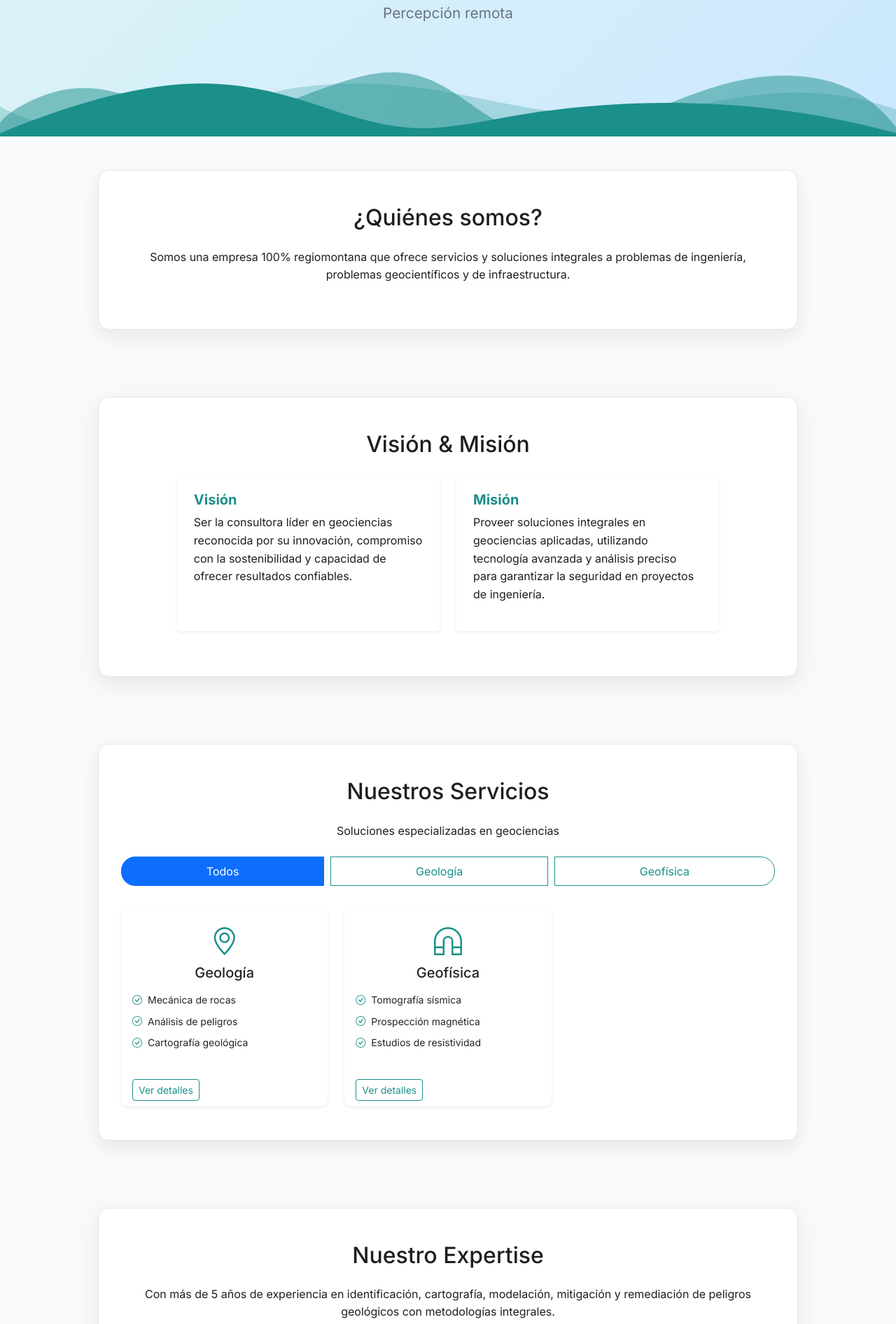
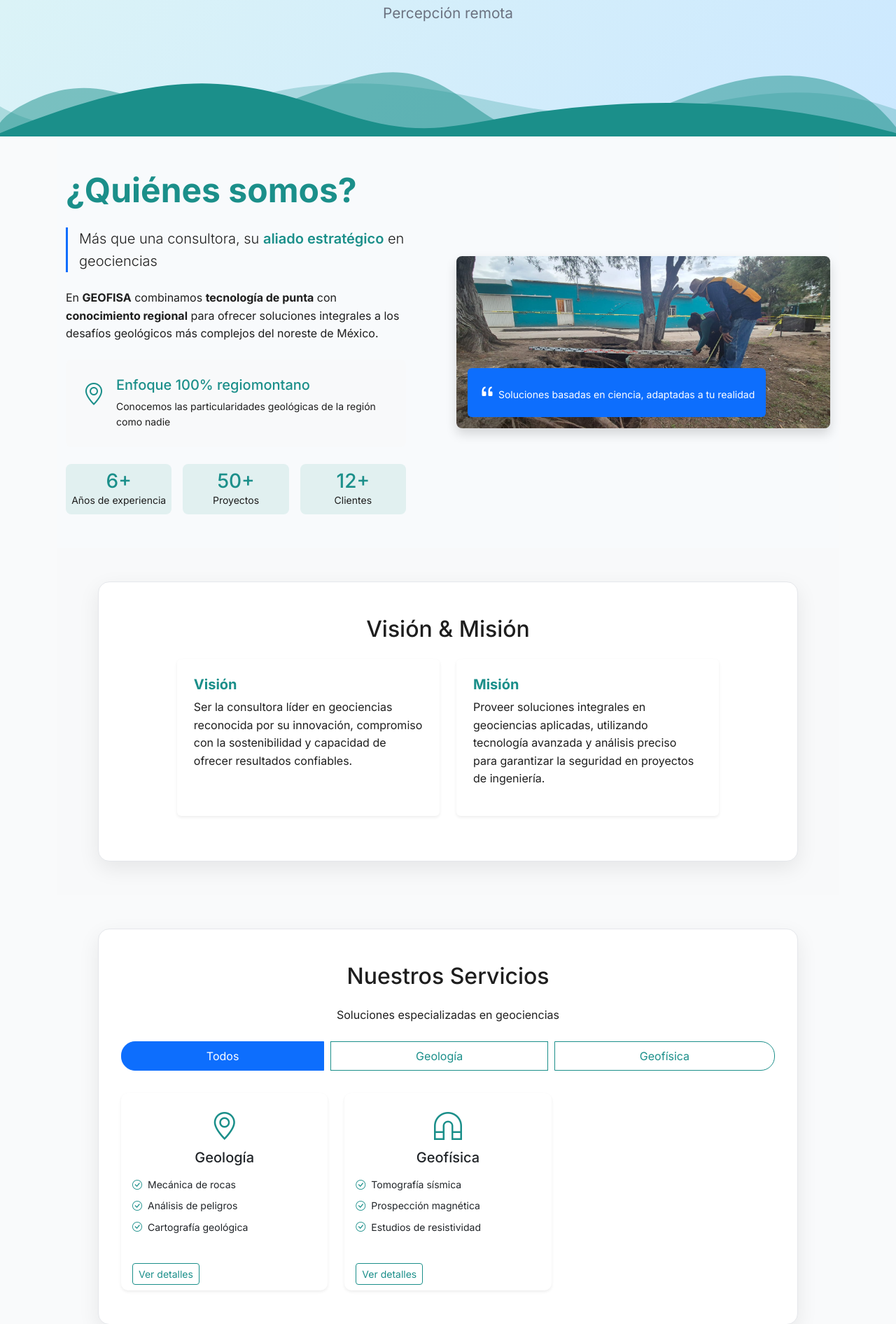
Before and after one commit to Zeneer/Geofisaweb, a Django app: page / in a window 1280 px wide. Shown: the part 522-2414 px from the top of the page at 70% size. Run offline with Django 5.2, Linux system fonts and the light colour scheme.

Commit message:
Quienes somos version 1

```diff
--- a/static/css/style.css
+++ b/static/css/style.css
@@ -183,3 +183,24 @@ body {
         padding: 5rem 0;
     }
 }
+
+/* Estilos para Quiénes Somos */
+#quienes-somos {
+  background-color: #f8fafc;
+}
+
+.bg-primary-light {
+  background-color: rgba(27, 143, 138, 0.1);
+}
+
+.lead {
+  font-size: 1.25rem;
+}
+
+.img-fluid {
+  transition: transform 0.3s ease;
+}
+
+.img-fluid:hover {
+  transform: scale(1.02);
+}
--- a/templates/index.html
+++ b/templates/index.html
@@ -55,15 +55,68 @@
 
 <main class="container">
 
-  <!-- ¿QUIÉNES SOMOS? -->
-  <section id="quienes-somos" class="py-5 section-card">
-    <div class="card-custom">
-      <h2 class="text-center mb-4">¿Quiénes somos?</h2>
-      <p class="text-center">
-        Somos una empresa 100% regiomontana que ofrece servicios y soluciones integrales a problemas de ingeniería, problemas geocientíficos y de infraestructura.
-      </p>
+ <!-- Sección Quiénes Somos - Versión Mejorada -->
+<section id="quienes-somos" class="py-5">
+  <div class="container">
+    <div class="row align-items-center">
+      <!-- Columna de texto -->
+      <div class="col-lg-6 mb-4 mb-lg-0">
+        <div class="pe-lg-5">
+          <h2 class="display-5 fw-bold text-primary mb-4">¿Quiénes somos?</h2>
+
+          <div class="d-inline-block border-start border-3 border-primary ps-3 mb-4">
+            <p class="lead mb-0">Más que una consultora, su <span class="text-primary fw-semibold">aliado estratégico</span> en geociencias</p>
+          </div>
+
+          <p class="mb-4">En <strong>GEOFISA</strong> combinamos <strong>tecnología de punta</strong> con <strong>conocimiento regional</strong> para ofrecer soluciones integrales a los desafíos geológicos más complejos del noreste de México.</p>
+
+          <div class="bg-light p-4 rounded-3 mb-4">
+            <div class="d-flex">
+              <div class="flex-shrink-0 text-primary me-3">
+                <i class="bi bi-geo-alt fs-2"></i>
+              </div>
+              <div>
+                <h5 class="text-primary">Enfoque 100% regiomontano</h5>
+                <p class="small mb-0">Conocemos las particularidades geológicas de la región como nadie</p>
+              </div>
+            </div>
+          </div>
+
+          <div class="row g-3 text-center">
+            <div class="col-4">
+              <div class="bg-primary-light p-2 rounded-3">
+                <h3 class="text-primary mb-0">6+</h3>
+                <p class="small mb-0">Años de experiencia</p>
+              </div>
+            </div>
+            <div class="col-4">
+              <div class="bg-primary-light p-2 rounded-3">
+                <h3 class="text-primary mb-0">50+</h3>
+                <p class="small mb-0">Proyectos</p>
+              </div>
+            </div>
+            <div class="col-4">
+              <div class="bg-primary-light p-2 rounded-3">
+                <h3 class="text-primary mb-0">12+</h3>
+                <p class="small mb-0">Clientes</p>
+              </div>
+            </div>
+          </div>
+        </div>
+      </div>
+
+      <!-- Columna de imagen -->
+      <div class="col-lg-6">
+        <div class="position-relative">
+          <img src="{% static 'images/equipo-geofisa.jpg' %}" alt="Equipo GEOFISA trabajando" class="img-fluid rounded-3 shadow">
+          <div class="position-absolute bottom-0 start-0 bg-primary text-white p-3 m-3 rounded-2 shadow-sm">
+            <p class="small mb-0"><i class="bi bi-quote fs-4"></i> Soluciones basadas en ciencia, adaptadas a tu realidad</p>
+          </div>
+        </div>
+      </div>
     </div>
-  </section>
+  </div>
+</section>
 
   <!-- VISIÓN & MISIÓN -->
   <section id="vision-mision" class="py-5 section-card bg-light">
```
Also changed, not shown: static/images/equipo-geofisa.jpg (added).
